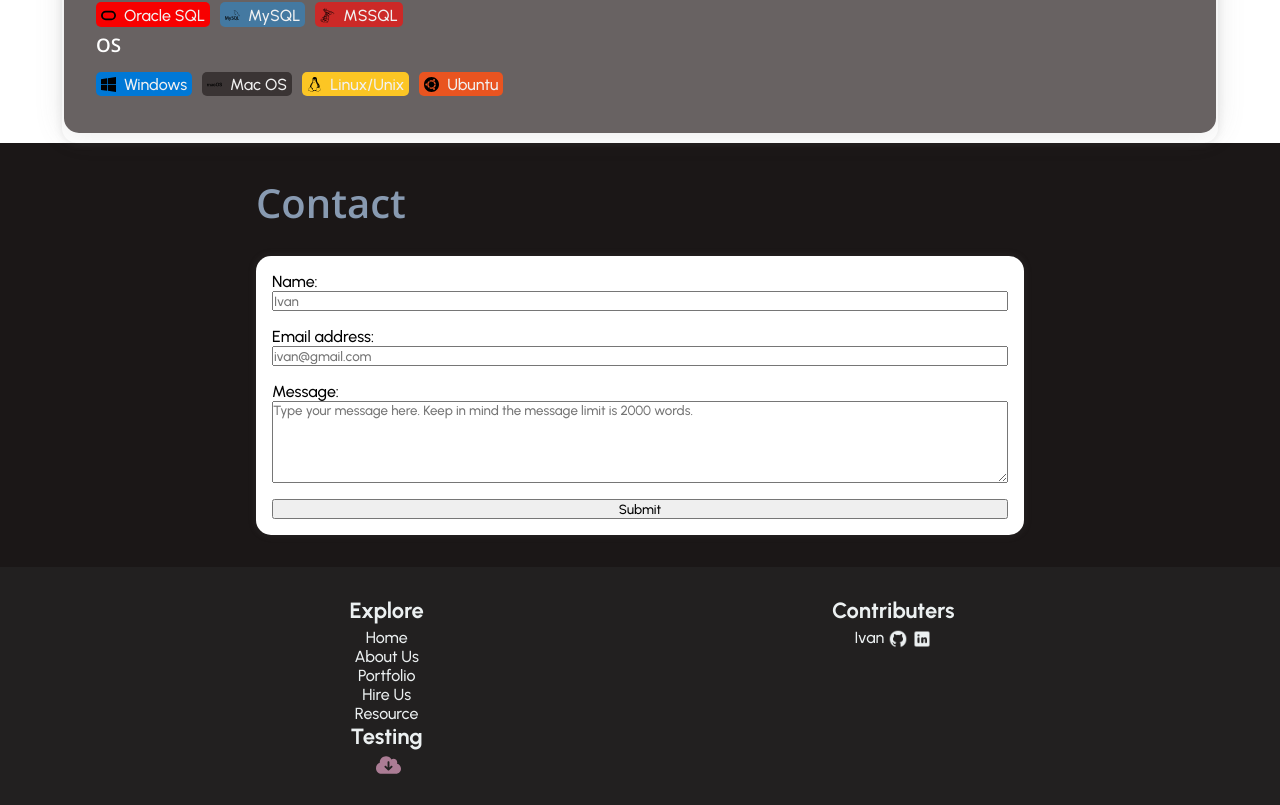
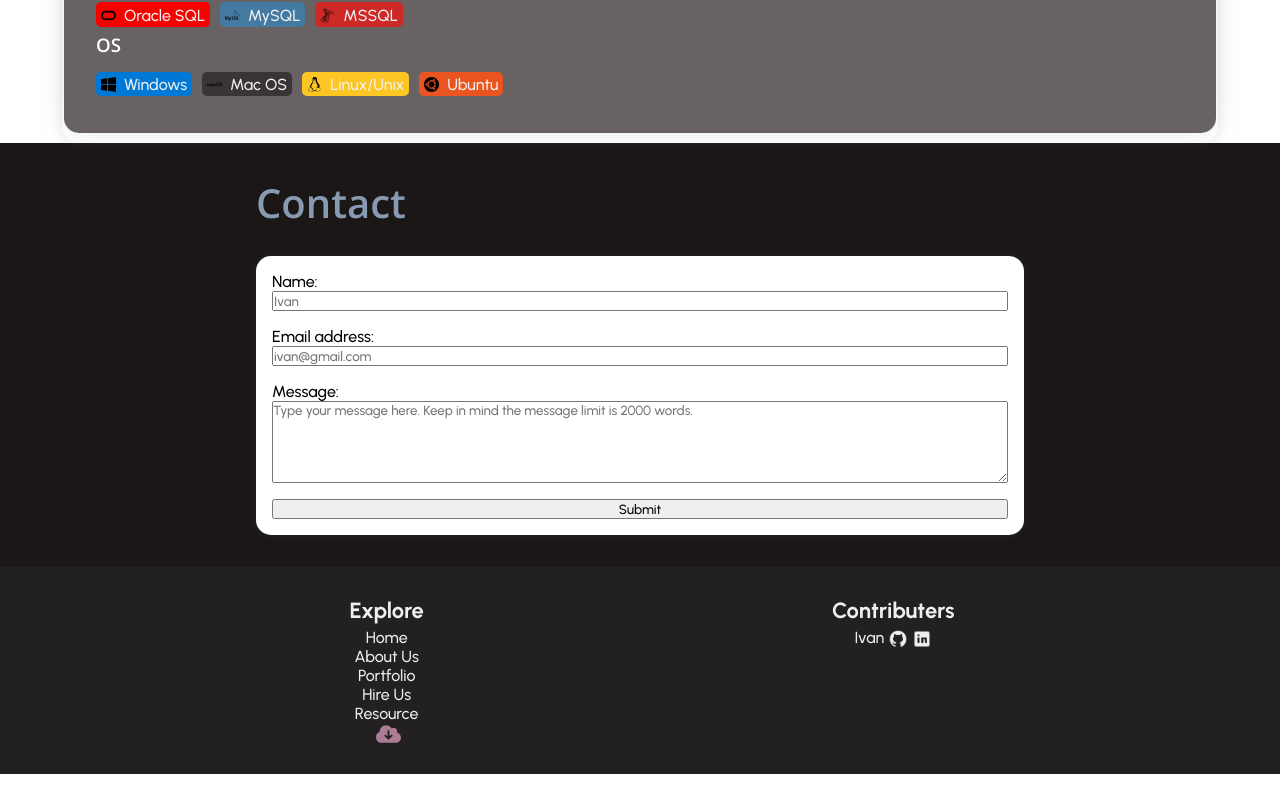
Before and after one commit to ivangolovine/webcv, a React (Create React App) app: page /#/About in a window 1280 px wide. Shown: the part 1593-2398 px from the top of the page. After the commit the page ends 2367 px from the top, so only its background shows below. Built offline with nearby package versions, Linux system fonts and the light colour scheme.

Commit message:
Changing footer Resume 2

```diff
--- a/src/components/Footer.js
+++ b/src/components/Footer.js
@@ -11,8 +11,9 @@ function Footer(){
           <Link to="/Portfolio"><li>Portfolio</li></Link>
           <Link to="/Hire"><li>Hire Us</li></Link>
           <Link to="/Resources"><li>Resource</li></Link>
-          <p>Testing</p>
-          <a href="files-dwnl/CV_2023_IG_V.png" className="nav-test-download-glow" download="CV-test" title="Open Resume as PDF"><img src="images/cloud-arrow-down-solid.svg"/></a>
+          <a href="files-dwnl/CV_2023_IG_V.png" className="nav-test-download-glow" download="CV-test" title="Open Resume as PDF">
+          <img src="images/cloud-arrow-down-solid.svg"/>
+          </a>
         </ul>
       </div>
       <div className="col">
```
